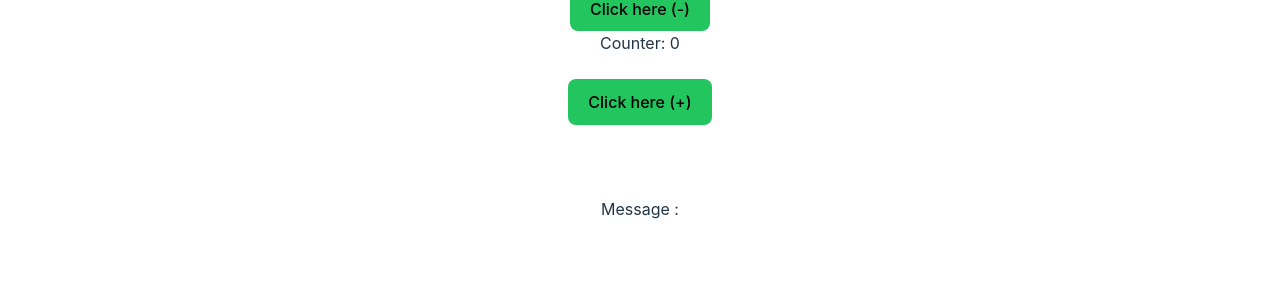
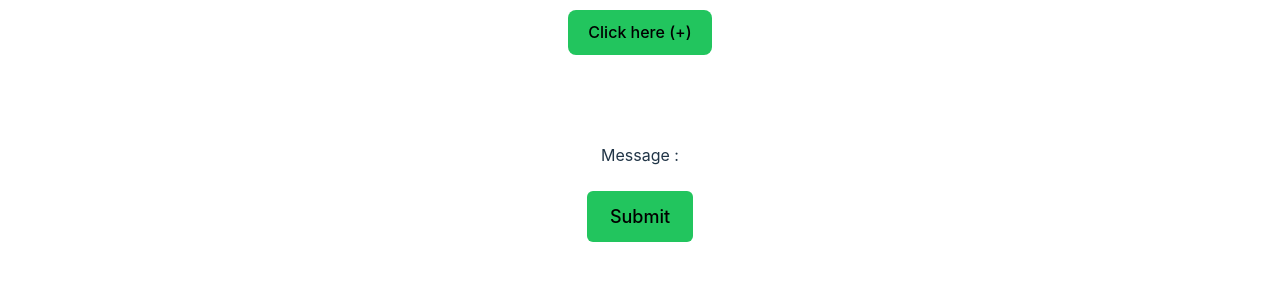
Before and after one commit to Habib16051/React-Practice, a React (Vite) app: page / in a window 1280 px wide. Shown: the part 449-730 px from the top of the page. Built offline with nearby package versions, Linux system fonts and the light colour scheme; no server answers.

Commit message:
make an api call and fetch the data

```diff
--- a/src/App.jsx
+++ b/src/App.jsx
@@ -6,6 +6,7 @@ import Fruits from "./components/Fruits";
 import ConditionalComponent from "./components/ConditionalComponent";
 import Message from "./components/Message";
 import Form from "./components/Form";
+import Search from "./components/Search";
 
 const person = {
   name: "Habib",
@@ -27,6 +28,8 @@ function App() {
       <br />
       <br />
       <Form />
+      <br />
+      <Search />
     </>
   );
 }
--- a/src/components/Form.jsx
+++ b/src/components/Form.jsx
@@ -1,18 +1,38 @@
 import React, { useState } from "react";
 const Form = () => {
-  const [name, setName] = useState("");
+  const [name, setName] = useState({ firstName: "", lastName: "" });
+  function handleSubmit(e) {
+    e.preventDefault();
+    alert(`The name you entered was: ${name.firstName} ${name.lastName}`);
+  }
   return (
     <>
-      <div>
+      <form onSubmit={handleSubmit} className="display flex-auto gap-4">
         <input
-          onChange={(e) => setName(e.target.value)}
+          className="p-2"
+          onChange={(e) => setName({ ...name, firstName: e.target.value })}
           type="text"
-          value={name}
+          value={name.firstName}
+        />
+
+        <input
+          className="ml-5 p-2"
+          onChange={(e) => setName({ ...name, lastName: e.target.value })}
+          type="text"
+          value={name.lastName}
         />
         <br />
         <br />
-        <p>Message : {name}</p>
-      </div>
+        <p>Message : {name.firstName} </p>
+        <p>{name.lastName}</p>
+        <br />
+        <button
+          onClick={handleSubmit}
+          className="bg-green-500 rounded-md text-lg text-black"
+        >
+          Submit
+        </button>
+      </form>
     </>
   );
 };
--- a/src/components/Message.jsx
+++ b/src/components/Message.jsx
@@ -13,6 +13,7 @@ const Message = () => {
         Click here (-)
       </button>
       <br />
+      <br />
       <p>Counter: {counter}</p>
       <br />
 
--- /dev/null
+++ b/src/components/Search.jsx
@@ -0,0 +1,38 @@
+import React, { useEffect, useState } from "react";
+// const URL = "https://api.spoonacular.com/recipes/complexSearch";
+const URL = "https://jsonplaceholder.typicode.com/posts";
+// const API_KEY = "231dcda2a81041c199fdeb156e003174";
+
+const Search = () => {
+  const [query, setQuery] = useState("");
+  const [data, setData] = useState([]);
+
+  useEffect(() => {
+    async function fetchFood() {
+      await fetch(`${URL}?query=${query}`)
+        .then((res) => res.json())
+        .then((data) => {
+          setData(data);
+        });
+    }
+    fetchFood();
+  }, [query]);
+  return (
+    <div>
+      <input
+        onChange={(e) => setQuery(e.target.value)}
+        type="text"
+        value={query}
+      />
+      <br />
+      <br />
+      <div>
+        {data.map((item, id) => (
+          <li key={id}>{item.title}</li>
+        ))}
+      </div>
+    </div>
+  );
+};
+
+export default Search;
```
